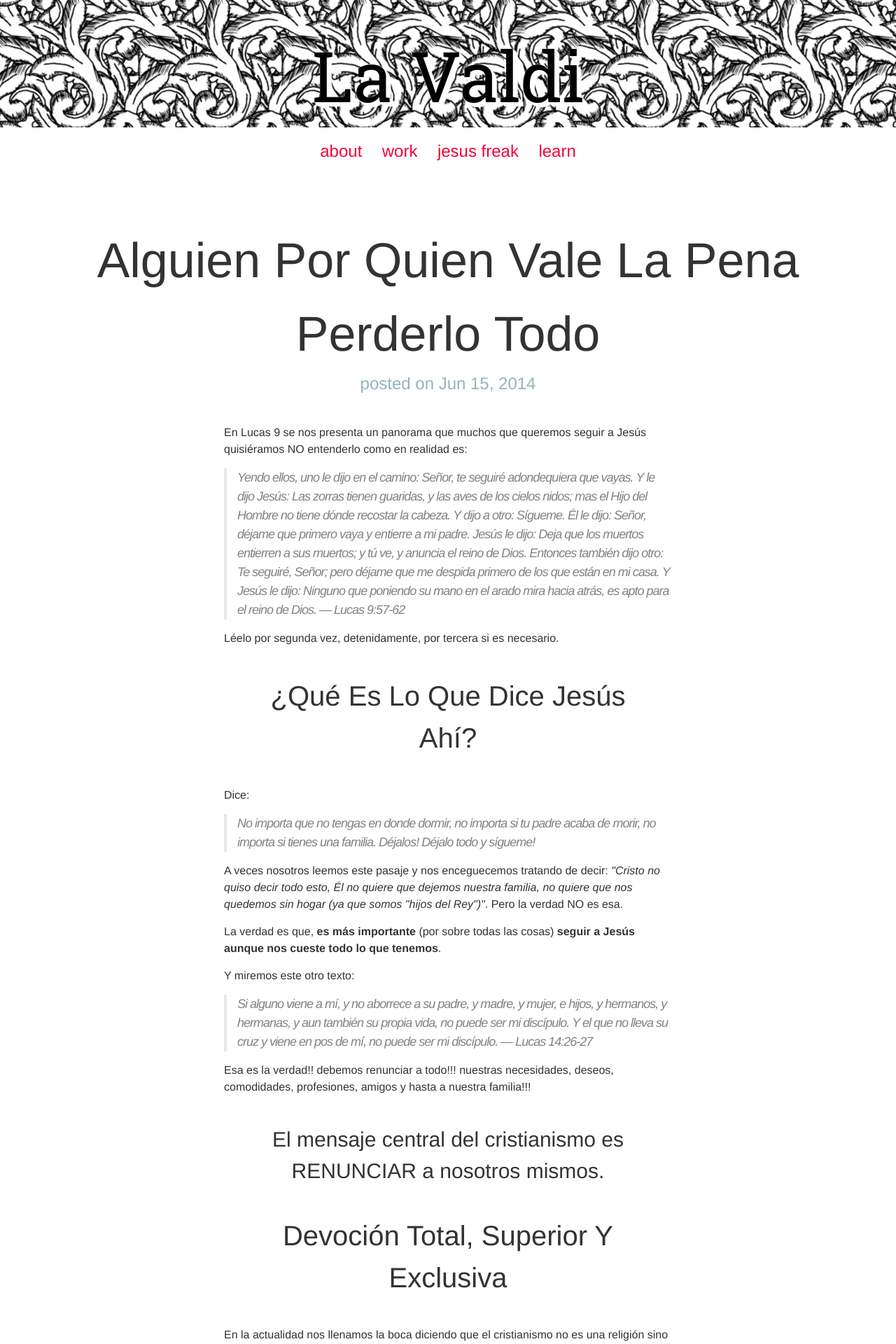
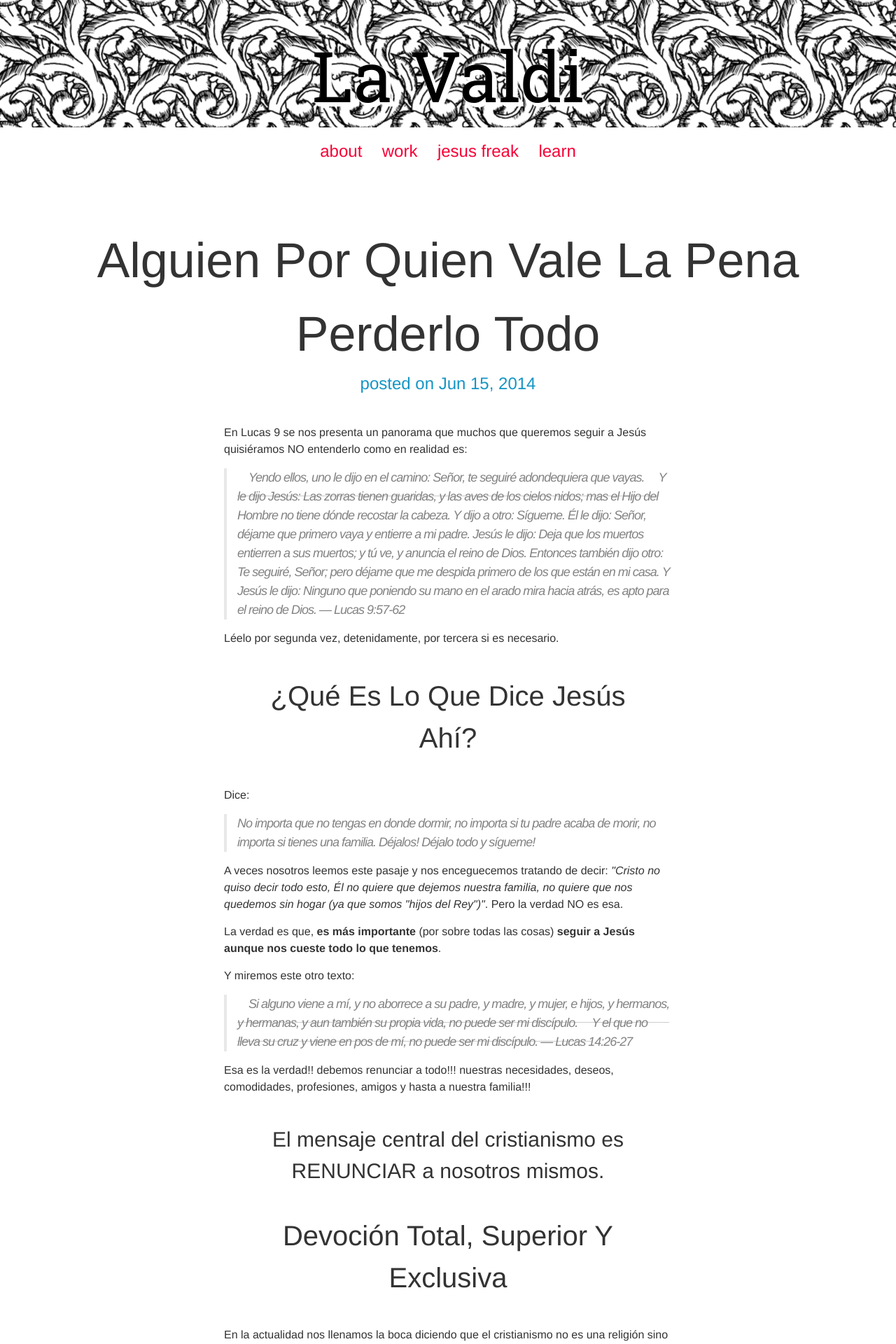
Before and after one commit to lavaldi/lavaldi-1.0, a Jekyll site: the page built from _posts/2014-06-15-alguien-por-quien-vale-la-pena-perderlo-todo.markdown, in a window 1280 px wide. Shown: the top 1920 px of the page at 70% size. Built offline with Jekyll 4.4.1, drawn with Linux system fonts in a browser that asks for light colours; some web fonts are replaced.

Commit message:
change colors

```diff
--- a/css/main.scss
+++ b/css/main.scss
@@ -27,9 +27,9 @@
 $brand-color:      #F80036;
 $deep-brand-color: #C5002B;
 
-$blue-color: #92b5bd;
-$yellow-color: #ede24e;
-$yellow-color: #df6d59;
+$blue-color: #1495C5;
+$yellow-color: #F9EC19;
+$red-color: #AB1133;
 $deep-purple-color: #302782;
 
 $grey-color:       #828282;
@@ -64,5 +64,7 @@
         "base",
         "layout",
         "syntax-highlighting",
-        "components/post"
+        "components/index",
+        "components/post",
+        "components/work"
 ;
```
